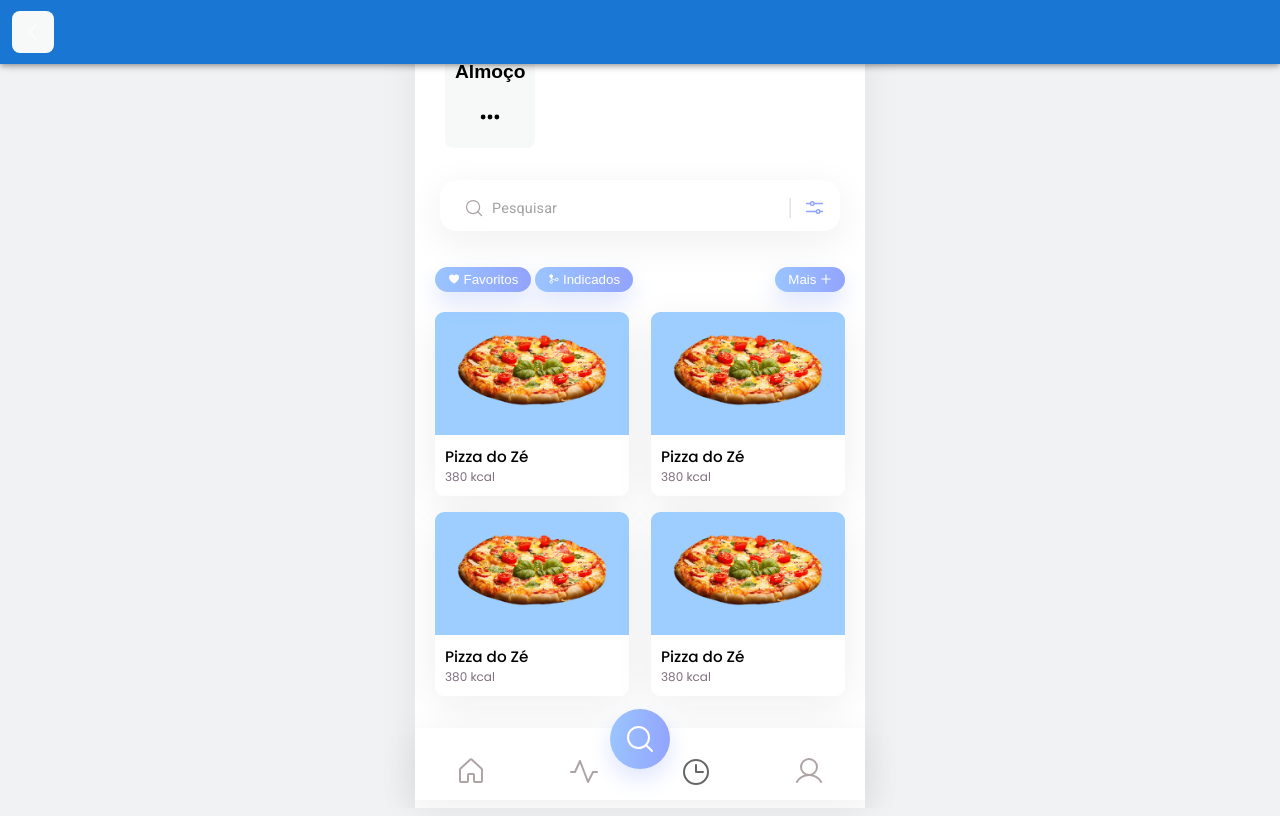
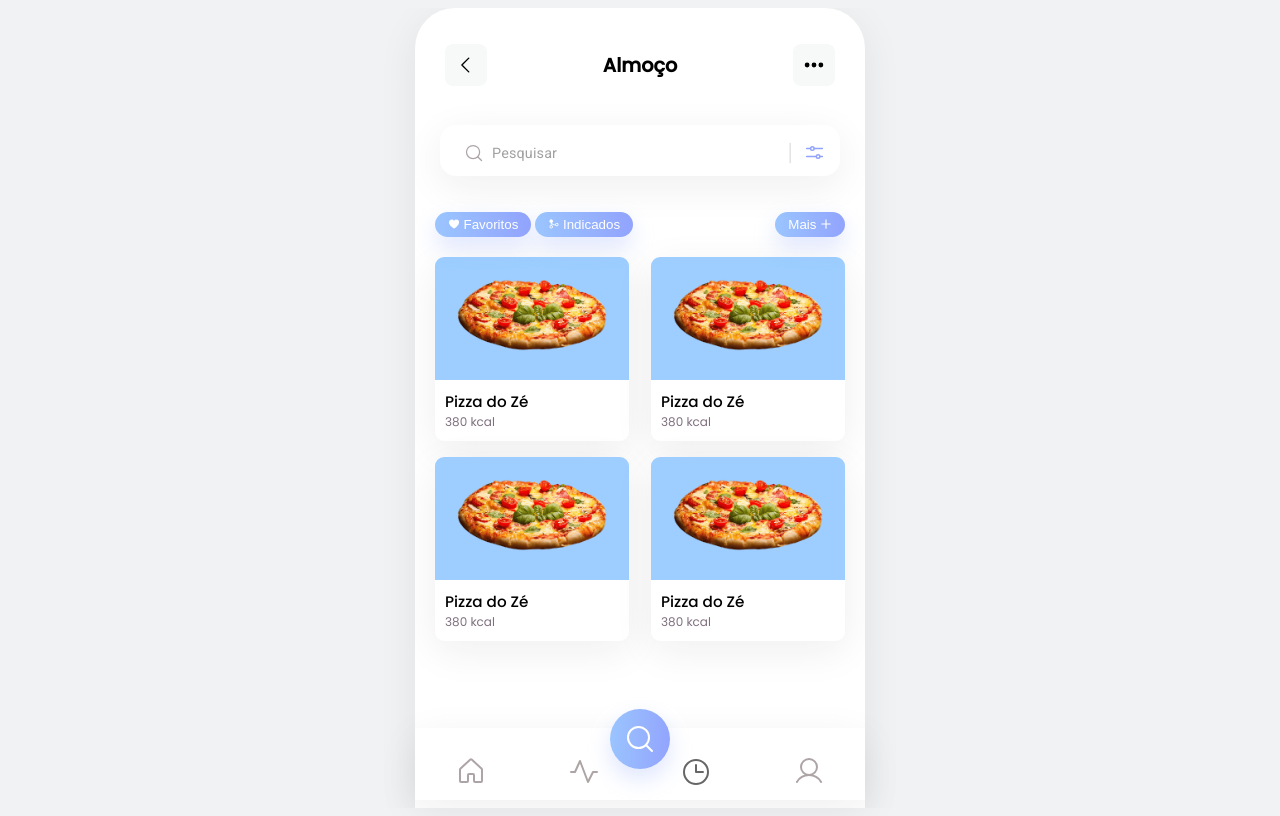
Before and after one commit to clarxyg/carbyapp, a React (Vite) app: page /menu in a window 1280 px wide. Built offline with nearby package versions, Linux system fonts and the light colour scheme.

Commit message:
fix/drawer

```diff
--- a/src/screens/Drawer/index.jsx
+++ b/src/screens/Drawer/index.jsx
@@ -10,71 +10,16 @@ import { IconsList } from "../../components/IconsList";
 import { Search } from "../../components/Inputs/Search";
 import MealMenu from "../../components/MealMenu";
 
-const drawerWidth = 240;
-
-const Main = styled('main', { shouldForwardProp: (prop) => prop !== 'open' })(
-  ({ theme, open }) => ({
-    flexGrow: 1,
-    padding: theme.spacing(3),
-    transition: theme.transitions.create('margin', {
-      easing: theme.transitions.easing.sharp,
-      duration: theme.transitions.duration.leavingScreen,
-    }),
-    marginLeft: `-${drawerWidth}px`,
-    ...(open && {
-      transition: theme.transitions.create('margin', {
-        easing: theme.transitions.easing.easeOut,
-        duration: theme.transitions.duration.enteringScreen,
-      }),
-      marginLeft: 0,
-    }),
-  }),
-);
-
-const DrawerHeader = styled('div')(({ theme }) => ({
-  display: 'flex',
-  alignItems: 'center',
-  padding: theme.spacing(0, 1),
-  // necessary for content to be below app bar
-  ...theme.mixins.toolbar,
-  justifyContent: 'flex-end',
-}));
-
-export default function PersistentDrawerLeft() {
+export default function PersistentDrawerLeft({ handleDrawerClose }) {
   const theme = useTheme();
   const [open, setOpen] = useState(false);
 
-  const handleDrawerClose = () => {
-    setOpen(false);
-  };
-
   return (
     <Container>
-      <Drawer
-        sx={{
-          width: drawerWidth,
-          flexShrink: 0,
-          '& .MuiDrawer-paper': {
-            width: drawerWidth,
-            boxSizing: 'border-box',
-          },
-        }}
-        className="drawer"
-        variant="persistent"
-        anchor="left"
-        open={open}
-      >
-        <DrawerHeader>
-          <IconButton onClick={handleDrawerClose}>
-            {theme.direction === 'ltr' ? <Hamburger size={23} /> : <X size={23} />}
-          </IconButton>
-        </DrawerHeader>
       <Header>
-          <Link to="/menu">
-            <button>
+        <button onClick={handleDrawerClose}>
           <CaretLeft size={22} />
         </button>
-          </Link>
         <h1>Almoço</h1>
         <MealMenu />
       </Header>
@@ -102,7 +47,7 @@ export default function PersistentDrawerLeft() {
         <Historic />
       </div>
       {/* <div className="elipse"/> */}
-      </Drawer>
+
     </Container>
   );
 }
--- a/src/screens/Drawer/styles.js
+++ b/src/screens/Drawer/styles.js
@@ -5,6 +5,16 @@ export const Container = styled.div`
   height: 100vh;
   width: 450px;
   border-radius: 30px;
+  animation: go-back 1.7s;
+
+  @keyframes go-back {
+    0% {
+        transform: translateX(-500px);
+    }
+    100% {
+        transform: translateX(-0);
+    }
+}
 
   .css-1f2xuhi-MuiDrawer-docked .MuiDrawer-paper{
       width: 450px !important;
--- a/src/screens/Menu/index.jsx
+++ b/src/screens/Menu/index.jsx
@@ -36,32 +36,29 @@ export function Menu() {
   const handleDrawerOpen = () => {
     setOpen(true);
   };
+
+  const handleDrawerClose = () => {
+    setOpen(false);
+  };
+
   return (
     <Container>
-      <Header>
-        <button>
-          <AppBar position="fixed" open={open} className="appBar">
-            <Toolbar>
-              <IconButton
-                color="inherit"
-                aria-label="open drawer"
-                onClick={handleDrawerOpen}
-                edge="start"
-                sx={{ mr: 2, ...(open && { display: 'none' }) }}
-              >
-                <CaretLeft size={22} />
-              </IconButton>
-            </Toolbar>
-          </AppBar>
-          <h1>Almoço</h1>
-          <MealMenu />
-        </button>
-      </Header>
+      {
+        !open ?
+          <Header>
+            <AppBar open={open} className="appBar" position="inherit">
+              <CaretLeft size={22} onClick={handleDrawerOpen} />
+            </AppBar>
+            <h1>Almoço</h1>
+            <MealMenu />
+          </Header> : ''
+      }
       {
         open ?
           <PersistentDrawerLeft
-
-            open={open} /> :
+            handleDrawerClose={handleDrawerClose}
+            className="drawer"
+          /> :
           <>
             <div className="containerSearch">
               <Search />
--- a/src/screens/Menu/styles.js
+++ b/src/screens/Menu/styles.js
@@ -71,11 +71,16 @@ export const Header = styled.header`
     cursor: pointer;
   }
 
-  button {
+  button, .appBar {
     background: #F7F8F8;
     border-radius: 8px;
     border: none;
     padding: 10px;
+    color: #000;
+    display: flex;
+    align-items: center;
+    width: fit-content;
+    box-shadow: none;
   }
 `
 
```
Lines whose indentation alone changed are shown as unchanged.
